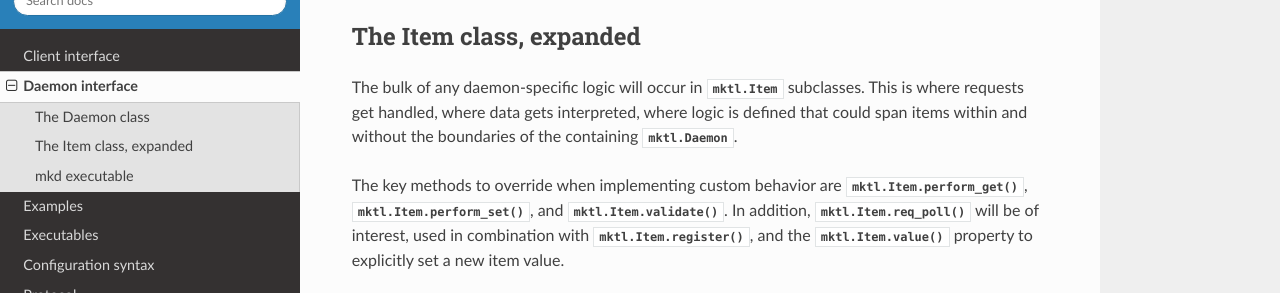
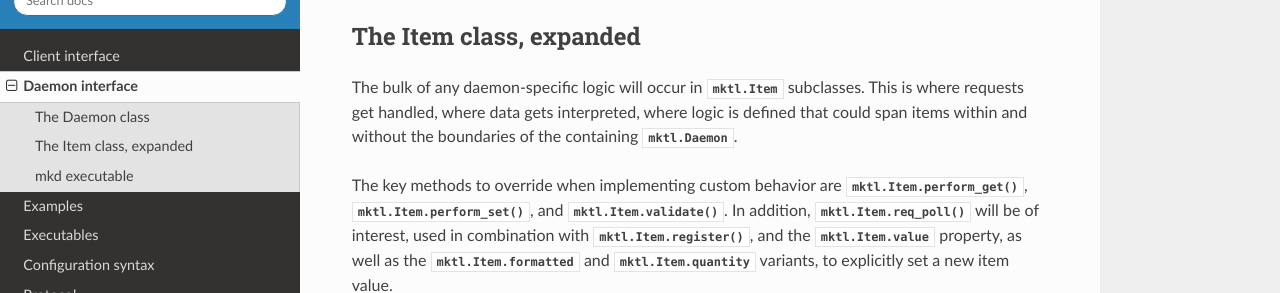
Before and after one commit to KeckObservatory/mKTL, a Sphinx documentation site: the page built from doc/daemon.rst, in a window 1280 px wide and 900 px high, scrolled down 1009 px, cut to the strip 64-357 px from the top of the window. Built offline with Sphinx 7.4.7 and the Read the Docs theme 3.1.0, drawn with Linux system fonts in a browser that asks for light colours.

Commit message:
Refer to the other Item properties.

```diff
--- a/doc/daemon.rst
+++ b/doc/daemon.rst
@@ -64,8 +64,9 @@ The key methods to override when implementing custom behavior are
 :func:`mktl.Item.perform_set`, and
 :func:`mktl.Item.validate`.
 In addition, :func:`mktl.Item.req_poll` will be of interest, used in combination
-with :func:`mktl.Item.register`, and the :func:`mktl.Item.value` property to
-explicitly set a new item value.
+with :func:`mktl.Item.register`, and the :py:attr:`mktl.Item.value` property,
+as well as the :py:attr:`mktl.Item.formatted` and :py:attr:`mktl.Item.quantity`
+variants, to explicitly set a new item value.
 
 .. autoclass:: mktl.Item
    :members: from_payload, perform_get, perform_set, poll, publish, req_get, req_poll, req_set, to_payload, validate
```
